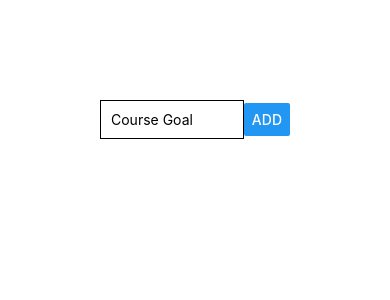
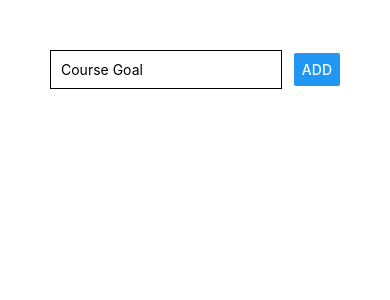
Before and after one commit to noel88/study_react, a React Native app in the folder rn-complete-guide/: screen / in a window 390 px wide. Shown: the top 300 px of the page. Built offline with nearby package versions, Linux system fonts and the light colour scheme.

Commit message:
udemy - 24. Inline Styles & StyleSheet Objects

```diff
--- a/rn-complete-guide/App.js
+++ b/rn-complete-guide/App.js
@@ -3,11 +3,11 @@ import { StyleSheet, Text, View, Button, TextInput } from 'react-native';
 
 export default function App() {
   return (
-    <View style={{padding: 100}}>
-     <View style={{flexDirection: 'row', justifyContent: 'space-between', alignItems: 'center'}}>
+    <View style={styles.screen}>
+     <View style={styles.inputContainer}>
        <TextInput
            placeholder="Course Goal"
-           style={{ width: '80%', borderColor: 'black', borderWidth: 1, padding: 10}}
+           style={styles.input}
        />
        <Button title="ADD" />
      </View>
@@ -19,5 +19,18 @@ export default function App() {
 }
 
 const styles = StyleSheet.create({
-
+  screen: {
+    padding: 50
+  },
+  inputContainer : {
+    flexDirection: 'row',
+    justifyContent: 'space-between',
+    alignItems: 'center'
+  },
+  input: {
+    width: '80%',
+    borderColor: 'black',
+    borderWidth: 1,
+    padding: 10
+  },
 });
```
